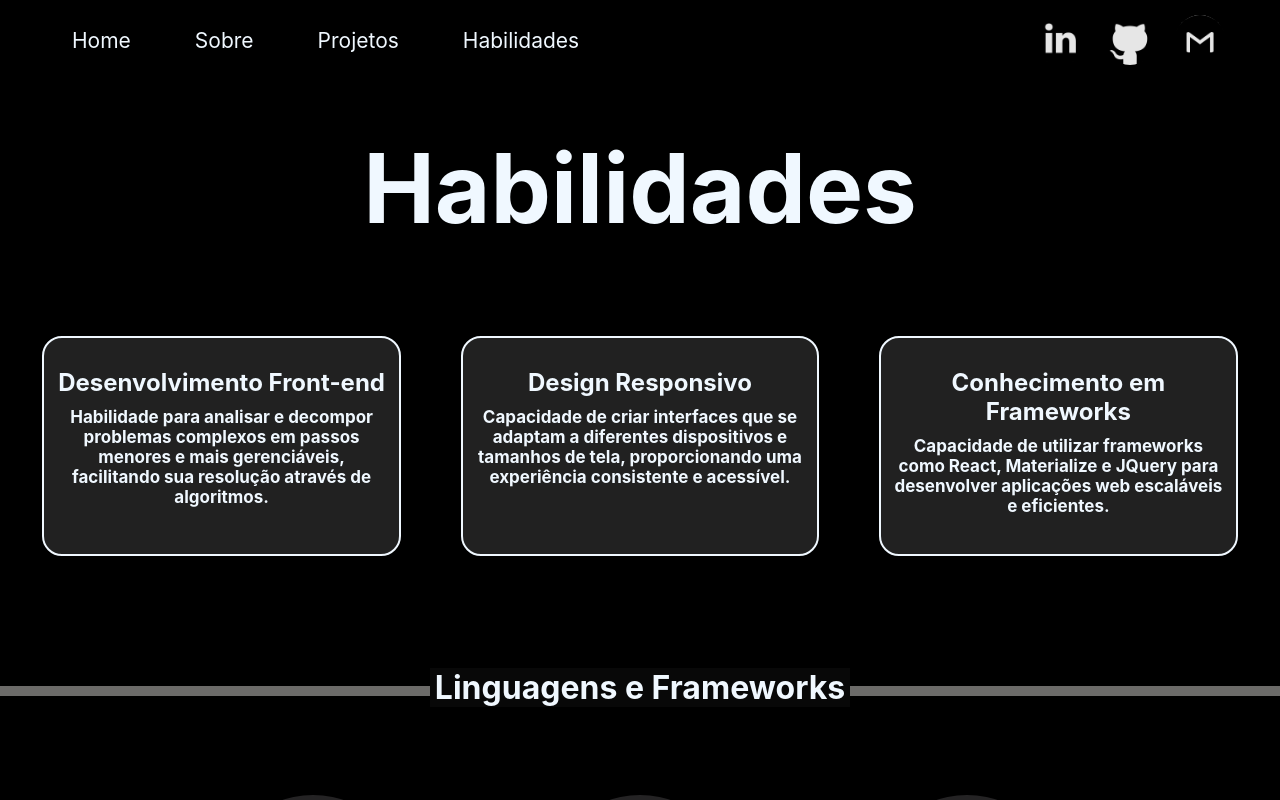
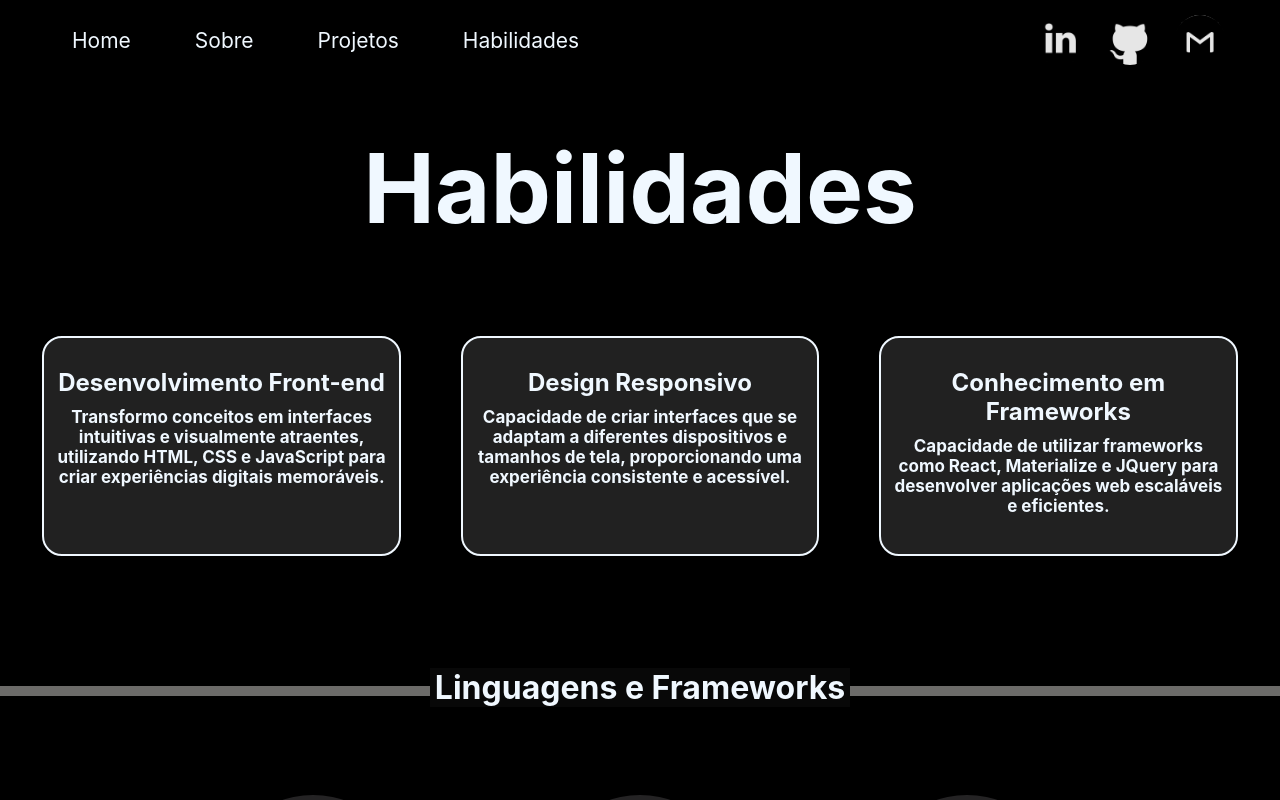
Before and after one commit to JoaoPedro006/About-me, a React (Create React App) app: page /Habilidades in a window 1280 px wide. Shown: the top 800 px of the page. Built offline with nearby package versions, Linux system fonts and the light colour scheme.

Commit message:
projeto pronto

```diff
--- a/src/pages/Home/Habilidades/index.js
+++ b/src/pages/Home/Habilidades/index.js
@@ -27,8 +27,8 @@ function Habilidades() {
       <div className={styles.TextoPai}>
         <div className={styles.textoBox}>
           <h2>Desenvolvimento Front-end</h2>
-          <h5>Habilidade para analisar e decompor problemas complexos em passos menores e mais gerenciáveis,
-             facilitando sua resolução através de algoritmos.</h5>
+          <h5>Transformo conceitos em interfaces intuitivas e visualmente atraentes, utilizando HTML, CSS e JavaScript para
+            criar experiências digitais memoráveis.</h5>
         </div>
         <div className={styles.textoBox}>
         <h2>Design Responsivo</h2>
```
